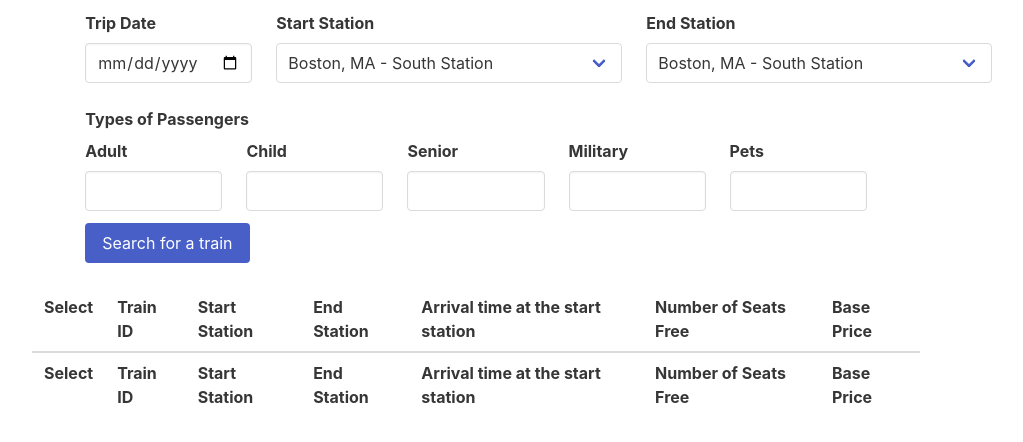
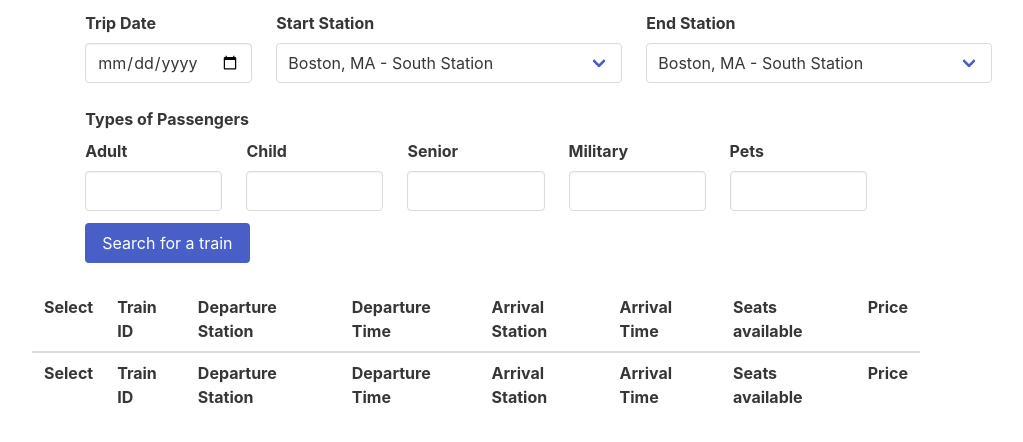
Before and after one commit to jchen2186/railroadSystem, a Flask app: page / in a window 1280 px wide. Shown: the part 250-692 px from the top of the page, without its empty margins (164-1187 px from the left). Run offline with Flask 2, Linux system fonts and the light colour scheme; lists and menus that the app fills with data are empty; parts of the project's set-up code (start-up, migrations or seed data) failed here and were passed over; some libraries are stand-ins or nearby versions.

Commit message:
Additional details on display done

```diff
--- a/app.py
+++ b/app.py
@@ -16,17 +16,6 @@ def search():
     form = GetTrainsForm()
 
     date = request.args.get('date', default=None, type=str)
-
-    if date:
-        date = date.split('-')
-        date_year = int(date[0])
-        date_month = int(date[1])
-        date_day = int(date[2])
-    else:
-        date_year = None
-        date_month = None
-        date_day = None
-
     station_start = request.args.get('station_start', default=None, type=int)
     station_end = request.args.get('station_end', default=None, type=int)
     num_adult = request.args.get('num_adult', default=0, type=int)
@@ -42,7 +31,7 @@ def search():
     trains = find_trains(station_start, station_end, passengers, date)
     print(trains)
 
-    train_results = [(train_id, find_station_name(station_start), find_station_name(station_end), '', '', trains[1]) for train_id in trains[0]]
+    train_results = [(train_id, find_station_name(station_start), get_station_train_departure(train_id, station_start), find_station_name(station_end), get_station_train_arrival(train_id, station_end), trains[0][train_id], trains[1]) for train_id in trains[0]]
     print(train_results)
     # if there are no trains available after filtering the database
     # do this:
--- a/mysql.py
+++ b/mysql.py
@@ -117,7 +117,7 @@ def find_trains(station_start, station_end, passengers, day):
     return [trains_free, fare, day]
 
 ######## helper function
-def get_station_train_deprture(train_id, station_id):
+def get_station_train_departure(train_id, station_id):
     return session.query(Stops_At).filter(Stops_At.train_id == train_id and Stops_At.station_id == station_id).first().time_out
 
 def get_station_train_arrival(train_id, station_id):
--- a/templates/index.html
+++ b/templates/index.html
@@ -94,11 +94,12 @@
       <tr>
         <th>Select</th>
         <th>Train ID</th>
-        <th>Start Station</th>
-        <th>End Station</th>
-        <th>Arrival time at the start station</th>
-        <th>Number of Seats Free</th>
-        <th>Base Price</th>
+        <th>Departure Station</th>
+        <th>Departure Time</th>
+        <th>Arrival Station</th>
+        <th>Arrival Time</th>
+        <th>Seats available</th>
+        <th>Price</th>
       </tr>
     </thead>
 
@@ -106,11 +107,12 @@
       <tr>
         <th>Select</th>
         <th>Train ID</th>
-        <th>Start Station</th>
-        <th>End Station</th>
-        <th>Arrival time at the start station</th>
-        <th>Number of Seats Free</th>
-        <th>Base Price</th>
+        <th>Departure Station</th>
+        <th>Departure Time</th>
+        <th>Arrival Station</th>
+        <th>Arrival Time</th>
+        <th>Seats available</th>
+        <th>Price</th>
       </tr>
     </tfoot>
 
@@ -124,6 +126,7 @@
           <td>{{ row[3] }}</td>
           <td>{{ row[4] }}</td>
           <td>{{ row[5] }}</td>
+          <td>{{ row[6] }}</td>
         </tr>
       {% endfor %}
     </tbody>
```
